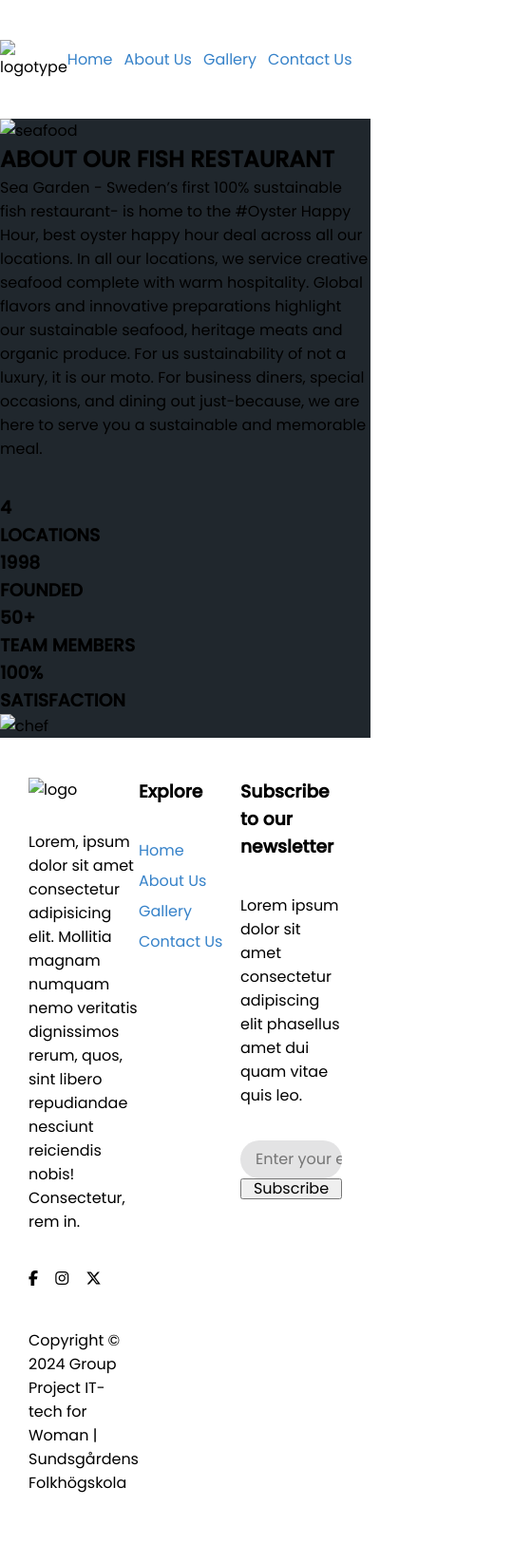
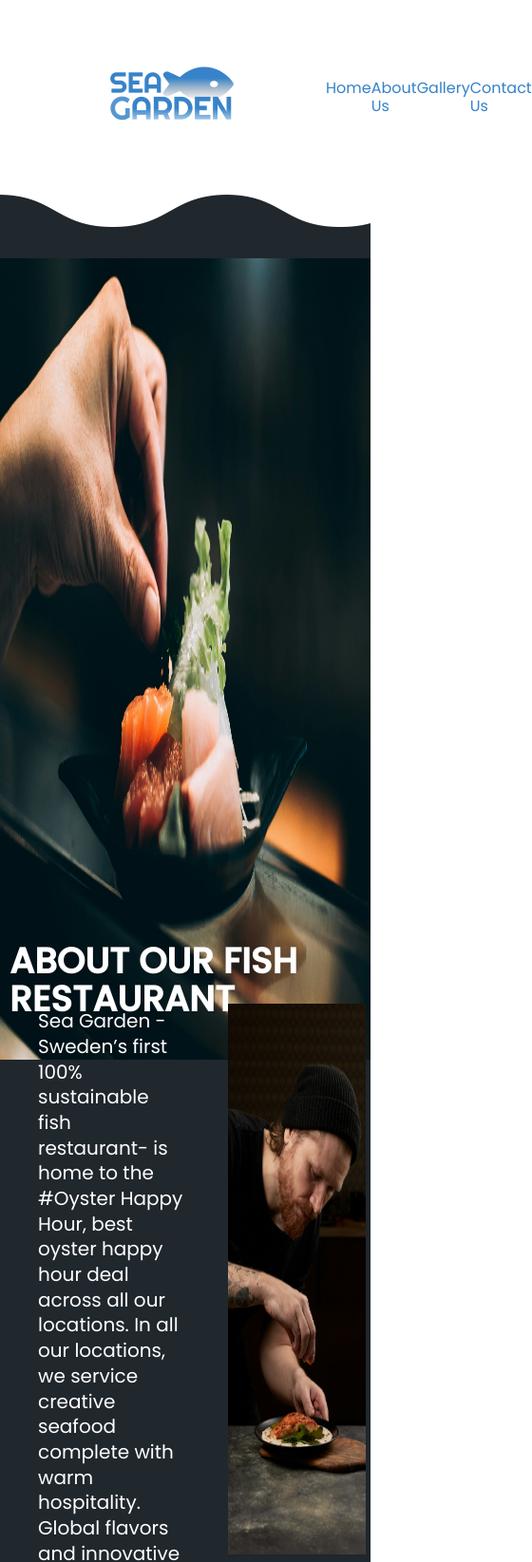
Before and after one commit to danielaayz/group-project-restaurant, a plain HTML site: page pages/about-us.html in a window 390 px wide. Shown: the top 1645 px of the page at 95% size, 560 px wide, since content can reach past the window. Drawn offline with nearby package versions, Linux system fonts and the light colour scheme.

Commit message:
minor update in code

```diff
--- a/pages/about-us.html
+++ b/pages/about-us.html
@@ -7,7 +7,7 @@
       <link
          rel="stylesheet"
          href="https://cdnjs.cloudflare.com/ajax/libs/normalize/8.0.1/normalize.min.css" />
-      <link rel="stylesheet" href="../styles/index.css" />
+      <link rel="stylesheet" href="../styles/about-us.css" />
       <script
          src="https://kit.fontawesome.com/a14db3a8ab.js"
          crossorigin="anonymous"></script>
@@ -17,14 +17,14 @@
          <header>
             <div class="container__nav">
                <div class="container__nav-logo">
-                  <img src="images/logotype-mockup.png" alt="logotype" />
+                  <img src="../images/logo.png" alt="Sea Garden logotype" />
                </div>
                <!-- Start Navigation -->
                <div class="container__nav-menu">
                   <nav>
                      <ul class="menu menu-1">
                         <li>
-                           <a class="menu__link" href="index.html">Home</a>
+                           <a class="menu__link" href="../index.html">Home</a>
                         </li>
                         <li>
                            <a class="menu__link" href="about-us.html"
@@ -44,67 +44,92 @@
                </div>
                <!-- End Navigation -->
             </div>
+            <div class="wave"></div>
          </header>
          <main>
             <div class="container">
                <div class="card_seafood">
-                  <img src="images/seafood 1.png" alt="seafood" srcset="" class="seafood">
+                  <img
+                     src="../images/seafood 1.png"
+                     alt="seafood"
+                     srcset=""
+                     class="seafood" />
                </div>
                <div class="card_heading">
-                  <h2 class="main__heading">
-                     ABOUT OUR FISH RESTAURANT
-                  </h2>
+                  <h2 class="main__heading">ABOUT OUR FISH RESTAURANT</h2>
                </div>
 
                <div class="card_aboutus">
                   <div class="card_info">
                      <div class="main_info">
                         <p class="main__text">
-                           Sea Garden - Sweden’s first 100% sustainable fish restaurant- is home to the #Oyster Happy Hour, best oyster happy
-                           hour deal across all our locations. In all our locations, we service creative seafood complete with warm hospitality.
-                           Global flavors and innovative preparations highlight our sustainable seafood, heritage meats and organic produce.
-                           For us sustainability of not a luxury, it is our moto. For business diners, special occasions, and dining out just-because,
-                           we are here to serve you a sustainable and memorable meal.
+                           Sea Garden - Sweden’s first 100% sustainable fish
+                           restaurant- is home to the #Oyster Happy Hour, best
+                           oyster happy hour deal across all our locations. In
+                           all our locations, we service creative seafood
+                           complete with warm hospitality. Global flavors and
+                           innovative preparations highlight our sustainable
+                           seafood, heritage meats and organic produce. For us
+                           sustainability of not a luxury, it is our moto. For
+                           business diners, special occasions, and dining out
+                           just-because, we are here to serve you a sustainable
+                           and memorable meal.
                         </p>
                      </div>
                      <div class="card_box">
                         <div class="box_info">
-                           <h3>4 <br>LOCATIONS</h3>
+                           <h3>4 <br />LOCATIONS</h3>
                         </div>
                         <div class="box_info">
-                           <h3>1998 <br>FOUNDED</h3>
+                           <h3>1998 <br />FOUNDED</h3>
                         </div>
                      </div>
                      <div class="card_box_second">
                         <div class="box_info">
-                           <h3>50+ <br>TEAM MEMBERS</h3>
+                           <h3>50+ <br />TEAM MEMBERS</h3>
                         </div>
                         <div class="box_info">
-                           <h3>100% <br>SATISFACTION</h3>
+                           <h3>100% <br />SATISFACTION</h3>
                         </div>
                      </div>
                   </div>
 
                   <div class="about_chef">
-                     <img src="images/chef 1.png" alt="chef" srcset="" class="chef">
+                     <img
+                        src="../images/chef 1.png"
+                        alt="chef"
+                        srcset=""
+                        class="chef" />
                   </div>
                </div>
             </div>
          </main>
          <!-- Start Footer -->
-         <footer class="container__footer">
+         <footer>
+            <div class="wave wave-trans"></div>
+            <div class="container__footer">
                <div class="container__footer-card">
-               <img src="images/logotype-mockup.png" alt="logo" />
+                  <img src="../images/logo.png" alt="Sea Garden logotype" />
+                  <p>Brunkebergstorg 14 <br />111 51 Stockholm</p>
                   <p>
-                  Lorem, ipsum dolor sit amet consectetur adipisicing elit.
-                  Mollitia magnam numquam nemo veritatis dignissimos rerum,
-                  quos, sint libero repudiandae nesciunt reiciendis nobis!
-                  Consectetur, rem in.
+                     08-641 01 00 <br /><a
+                        class="menu__link"
+                        href="mailto:contact@seagarden.com"
+                        >contact@seagarden.com</a
+                     >
                   </p>
+                  Monday - Friday: 11.00 – 20.00
+                  <br />Saturday: 12.00 – 20.00 <br />Sunday: 12.00 – 16.00
                   <div class="card-1__icons">
-                  <i class="fa-brands fa-facebook-f"></i>
-                  <i class="fa-brands fa-instagram"></i>
-                  <i class="fa-brands fa-x-twitter"></i>
+                     <a class="menu__link" href="#"
+                        ><i class="fa-brands fa-facebook-f"></i
+                     ></a>
+                     <a class="menu__link" href="#"
+                        ><i class="fa-brands fa-instagram"></i
+                     ></a>
+                     <a class="menu__link" href="#"
+                        ><i class="fa-brands fa-x-twitter"></i
+                     ></a>
                   </div>
                   <p class="card-1__copyright">
                      Copyright © 2024 Group Project IT-tech for Woman |
@@ -112,14 +137,16 @@
                   </p>
                </div>
                <section class="container__footer-card menu-2">
-               <h3>Explore</h3>
+                  <h3 class="footer__heading">Explore</h3>
                   <nav>
                      <ul class="menu">
                         <li class="link-margin">
-                        <a class="menu__link" href="index.html">Home</a>
+                           <a class="menu__link" href="../index.html">Home</a>
                         </li>
                         <li class="link-margin">
-                        <a class="menu__link" href="about-us.html">About Us</a>
+                           <a class="menu__link" href="about-us.html"
+                              >About Us</a
+                           >
                         </li>
                         <li class="link-margin">
                            <a class="menu__link" href="gallery.html">Gallery</a>
@@ -133,19 +160,22 @@
                   </nav>
                </section>
                <section class="container__footer-card newsletter">
-               <h3>Subscribe to our newsletter</h3>
-               <p>
-                  Lorem ipsum dolor sit amet consectetur adipiscing elit
-                  phasellus amet dui quam vitae quis leo.
-               </p>
+                  <h3 class="footer__heading">Subscribe to our newsletter</h3>
+                  <p>Subsrcibe to hear about out latest news & events</p>
                   <div class="container__input">
                      <input
                         class="input-field"
                         type="text"
                         placeholder="Enter your e-mail" />
-                  <button class="btn__footer" type="submit">Subscribe</button>
+                     <button
+                        class="btn btn-footer"
+                        id="btn-footer"
+                        type="submit">
+                        Subscribe
+                     </button>
                   </div>
                </section>
+            </div>
          </footer>
          <!-- End Footer -->
       </div>
--- a/styles/about-us.css
+++ b/styles/about-us.css
@@ -56,26 +56,38 @@ body {
    color: #f28f19;
    text-decoration: underline;
 }
+
+.wave {
+   width: 100%;
+   height: 4.19rem;
+   display: block;
+   background-color: #20272d;
+   background-image: url(../images/wave.png);
+   background-position: top left;
+   background-repeat: repeat-x;
+   background-size: auto 50%;
+}
+
 /* End Header Styling */
 
 /* Start main Styling */
-.card_seafood{
+.card_seafood {
    margin: 0px;
    width: 100%;
    height: 660px;
    display: flex;
    flex-direction: row;
    justify-content: center;
-   background-color: #20272D;
+   background-color: #20272d;
 }
-.seafood{
+.seafood {
    margin: 0px;
    margin-left: 20px;
    margin-right: 20px;
    width: 100%;
    height: 100vh;
 }
-.card_heading{
+.card_heading {
    height: 100px;
    display: flex;
    flex-direction: row;
@@ -87,19 +99,19 @@ body {
    font-style: normal;
    margin-top: 0px;
    color: white;
-   background-color: #20272D;
+   background-color: #20272d;
 }
-.main__heading{
+.main__heading {
    margin-top: 50px;
    padding: 10px 10px;
 }
-.card_aboutus{
+.card_aboutus {
    display: flex;
    flex-direction: row;
    justify-content: space-evenly;
-   background-color: #20272D;
+   background-color: #20272d;
 }
-.main_info{
+.main_info {
    width: 100%;
    height: 50%;
    margin-right: 10px;
@@ -108,7 +120,7 @@ body {
    padding: 10px 10px;
    position: relative;
 }
-.main__text{
+.main__text {
    width: 100%;
    height: 100%;
    font-size: 20px;
@@ -120,7 +132,7 @@ body {
    margin-right: 10px;
    margin-left: 10px;
 }
-.card_info{
+.card_info {
    height: 50%;
    width: 50%;
    display: flex;
@@ -147,10 +159,10 @@ body {
    margin-left: 5px;
    margin-right: 5px;
    border: 1px solid blue;
-   background-color:#f5f5e3;
+   background-color: #f5f5e3;
    border-radius: 15px;
 }
-.box_info{
+.box_info {
    width: 50%;
    height: 100%;
    font-size: 20px;
@@ -163,7 +175,7 @@ body {
    margin-left: 5px;
    margin-right: 5px;
 }
-h3{
+h3 {
    margin-top: 25px;
    line-height: 25pt;
    color: cornflowerblue;
@@ -178,13 +190,13 @@ h3{
    justify-content: space-between;
    align-content: center;
 }
-.about_chef{
+.about_chef {
    margin: 5px;
    width: 300px;
    height: 600px;
    padding: 5px 5px;
 }
-.chef{
+.chef {
    height: 100%;
    width: 100%;
    padding: 5px 5px;
@@ -192,9 +204,18 @@ h3{
 }
 
 /* Start Footer Styling */
+
 .container__footer {
    display: flex;
    justify-content: space-around;
+   margin-top: 42px;
+}
+
+.wave-trans {
+   width: 100%;
+   height: 4.9rem;
+   display: block;
+   transform: rotate(180deg);
 }
 
 .container__footer-card {
@@ -206,6 +227,10 @@ h3{
 
 .container__footer-card img {
    margin-bottom: 30px;
+}
+
+.footer__heading {
+   font-family: fonts.$heading-font;
 }
 
 .container__footer-card h3,
@@ -263,12 +288,12 @@ p {
    outline: 2px solid #3682c9;
 }
 
-.btn__footer {
+.btn {
    background-color: #3682c9;
    border: none;
    border-radius: 100px;
    display: flex;
-   padding: 10px 24px;
+   padding: 14px 24px;
    justify-content: center;
    align-items: center;
    gap: 8px;
@@ -276,14 +301,61 @@ p {
    align-self: stretch;
    font-size: 14px;
    color: #fff;
-   margin-left: 24px;
+}
+
+.btn:hover {
+   background-color: #f28f19;
    transition-duration: 0.4s;
 }
 
-.btn__footer:hover {
-   background-color: #f28f19;
+.btn:active {
+   background-color: #d77b32;
 }
 
-.btn__footer:active {
-   background-color: #d77b32;
+.btn-footer {
+   margin-left: 24px;
 }
+
+@media screen and (max-width: 768px) {
+   .container__footer {
+      margin: 42px 30px;
+   }
+   .container__input {
+      display: flex;
+      flex-direction: column;
+   }
+}
+
+@media screen and (max-width: 320px) {
+   .wave-trans {
+      height: 2rem;
+   }
+
+   .container__footer {
+      display: flex;
+      flex-direction: column;
+   }
+
+   .btn-footer {
+      margin: 20px 0;
+   }
+
+   .card-1__icons {
+      margin-top: 20px;
+   }
+
+   .container__footer-card.newsletter {
+      margin-top: 20px;
+   }
+}
+
+@media screen and (max-width: 320px) {
+   .container__nav {
+      display: flex;
+      flex-direction: column;
+   }
+
+   .wave {
+      height: 2rem;
+   }
+}
--- a/styles/gallery.css
+++ b/styles/gallery.css
@@ -11,6 +11,11 @@ body {
    font-weight: 400;
    font-size: 1rem;
    font-style: normal;
+}
+
+.wrapper {
+   margin: 0 auto;
+   flex-wrap: wrap;
 }
 
 .wave {
@@ -100,7 +105,6 @@ section {
    background-color: #3783ca;
    border-radius: 6px;
    font-weight: bold;
-   font-size: 16px;
    line-height: 32px;
    text-align: center;
    letter-spacing: 0.02em;
@@ -109,7 +113,6 @@ section {
    margin-left: 45%;
    margin-right: 45%;
    margin-top: 30px;
-   margin-bottom: 30px;
 }
 
 .main-img {
@@ -154,8 +157,6 @@ section {
 }
 /*
 footer starts here */
-@use "header";
-@use "fonts";
 
 .container__footer {
    display: flex;
@@ -240,7 +241,7 @@ p {
    outline: 2px solid #3682c9;
 }
 
-%button {
+.btn {
    background-color: #3682c9;
    border: none;
    border-radius: 100px;
@@ -253,22 +254,15 @@ p {
    align-self: stretch;
    font-size: 14px;
    color: #fff;
-   // margin-left: 24px;
 }
 
-.btn {
-   @extend %button;
-   &:hover {
-      background-color: #f28f19;
-      transition-duration: 0.4s;
-   }
+.btn:hover {
+   background-color: #f28f19;
+   transition-duration: 0.4s;
 }
 
-.btn {
-   @extend %button;
-   &:active {
-      background-color: #d77b32;
-   }
+.btn:active {
+   background-color: #d77b32;
 }
 
 .btn-footer {
```
Also changed, not shown: pages/gallery.html (+1 -1 lines). Lines whose indentation alone changed are shown as unchanged.
